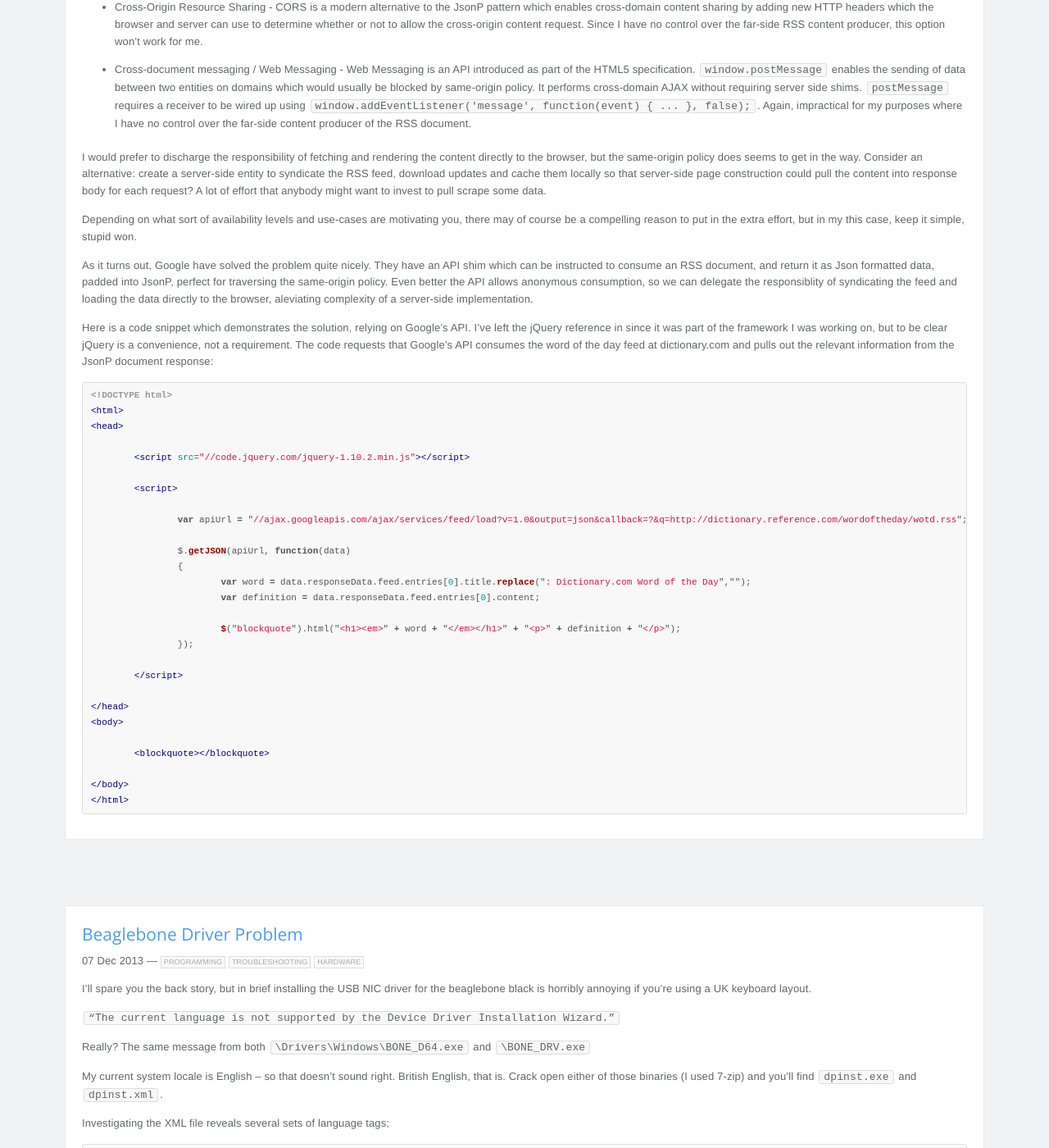
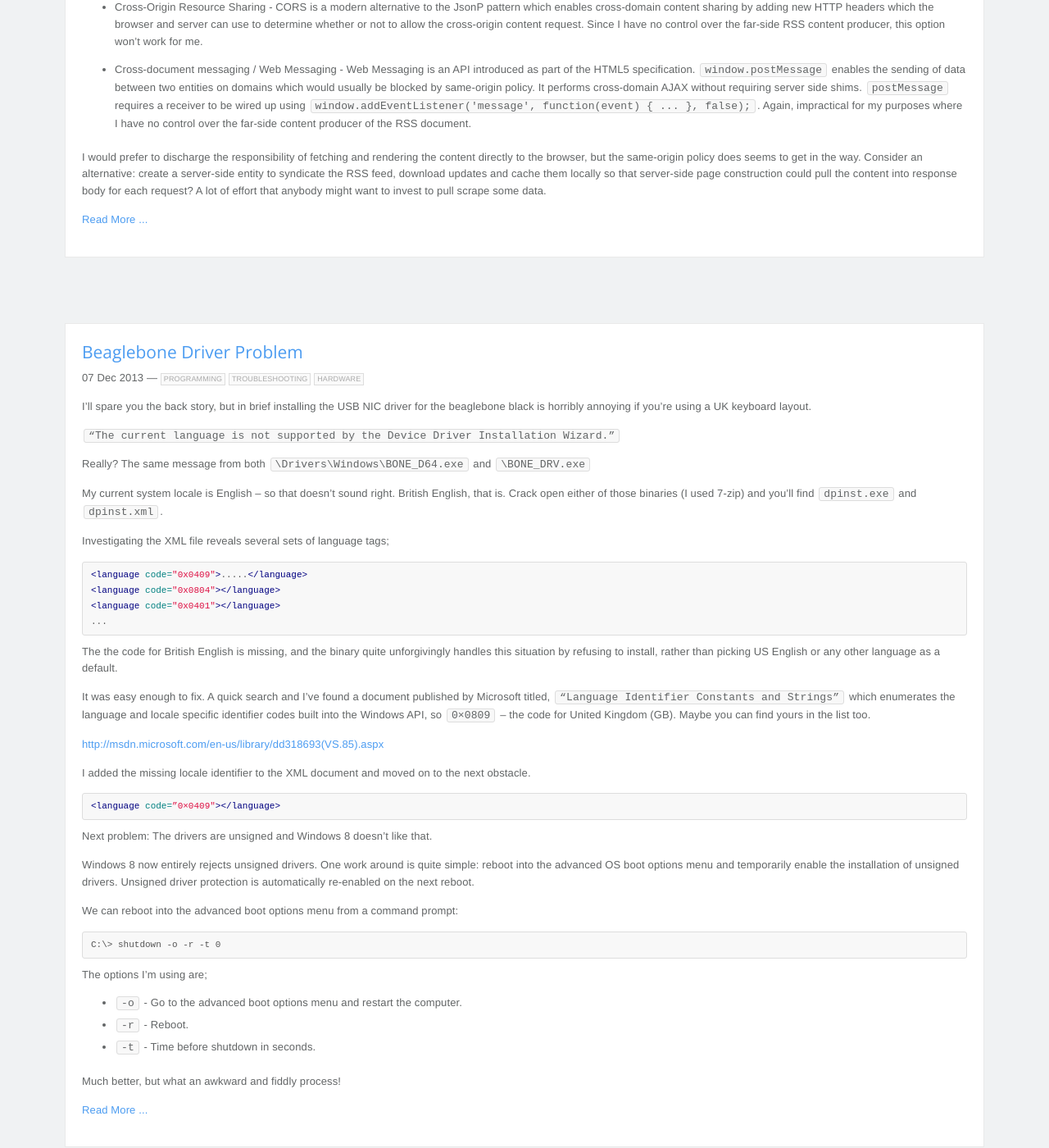
Before and after one commit to pingfu/pingfu.github.io, a Jekyll site: the page built from index.html, in a window 1280 px wide and 1400 px high, scrolled down 1613 px. Shown: the whole window at 82% size. Built offline with Jekyll 4.4.1, drawn with Linux system fonts in a browser that asks for light colours; nearby versions of some CDN libraries; Markdown is read by kramdown in place of the engine named in the settings; some of the changed text lies outside the part shown.

Commit message:
testing excerpt separator

```diff
--- a/_config.yml
+++ b/_config.yml
@@ -1,3 +1,4 @@
 name: pingfu
 pygments: true
 markdown: redcarpet
+excerpt_separator: <!--excerpt-->
--- a/_posts/2014-01-13-cross-domain-with-ajax-and-jsonp.markdown
+++ b/_posts/2014-01-13-cross-domain-with-ajax-and-jsonp.markdown
@@ -21,6 +21,8 @@ CORS is a modern alternative to the JsonP pattern which enables cross-domain con
 Web Messaging is an API introduced as part of the HTML5 specification. `window.postMessage` enables the sending of data between two entities on domains which would usually be blocked by same-origin policy. It performs cross-domain AJAX without requiring server side shims. `postMessage` requires a receiver to be wired up using `window.addEventListener('message', function(event) { ... }, false);`. Again, impractical for my purposes where I have no control over the far-side content producer of the RSS document.
 
 I would prefer to discharge the responsibility of fetching and rendering the content directly to the browser, but the same-origin policy does seems to get in the way. Consider an alternative: create a server-side entity to syndicate the RSS feed, download updates and cache them locally so that server-side page construction could pull the content into response body for each request? A lot of effort that anybody might want to invest to pull scrape  some data.
+
+<!--excerpt-->
 
 Depending on what sort of availability levels and use-cases are motivating you, there may of course be a compelling reason to put in the extra effort, but in my this case, keep it simple, stupid won.
 
--- a/index.html
+++ b/index.html
@@ -196,12 +196,14 @@ title: Home — Pingfu
 {% for post in site.posts %}
 <section class="boxed blog-posts">
 
-	<h2><a id="{{ post.title }}" href="{{ post.url }}#disqus_thread">{{ post.title }}</a></h2>
+	<h2><a id="{{ post.title }}" href="{{ post.url }}">{{ post.title }}</a></h2>
 	<p class="meta">{{ post.date | date_to_string }} — {% for category in post.categories %} <span class="category">{{ category }}</span> {% endfor %}</p>
 
 	<div class="post">
-		{{ post.content }}
+		{{ post.excerpt }}
 	</div>
+
+	<p><a id="{{ post.title }}" href="{{ post.url }}">Read More ...</a></p>
 
 </section>
 {% endfor %}
```
